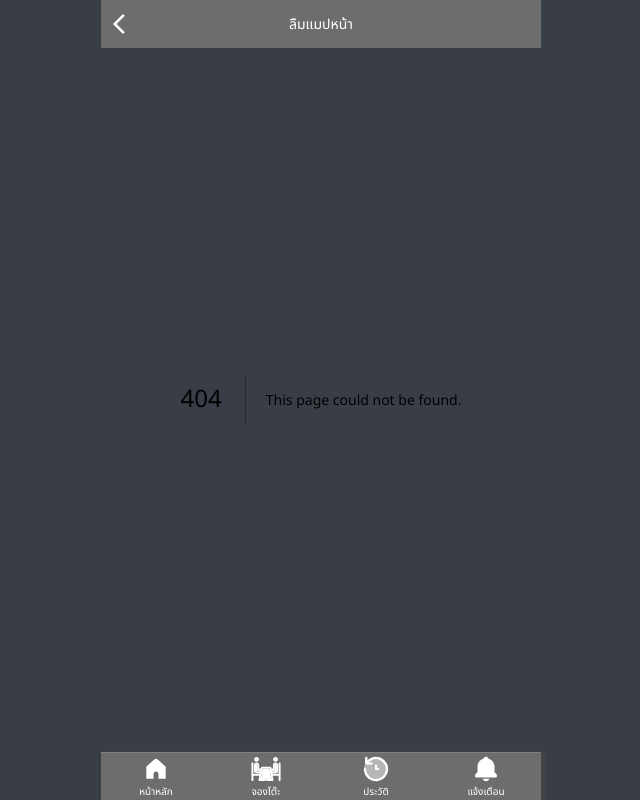
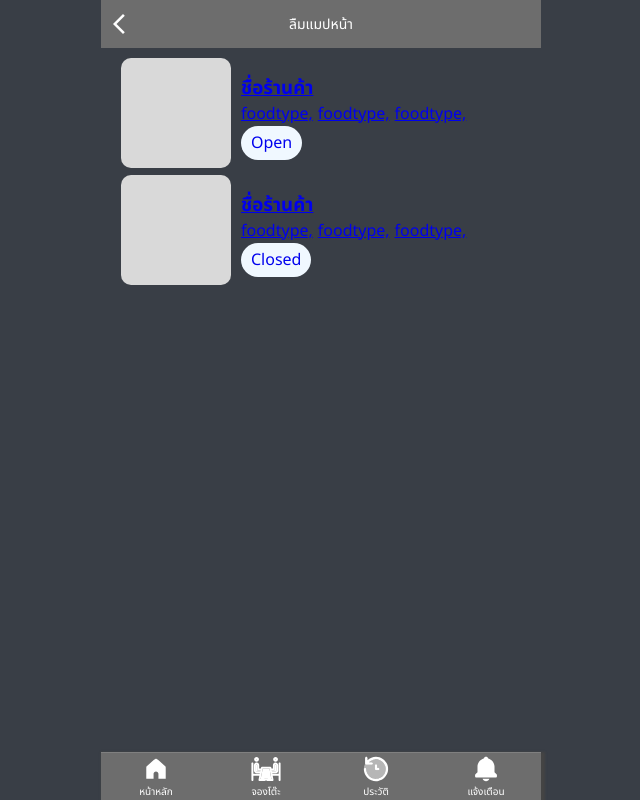
Before and after one commit to nsza521/softdevKMITL, a Next.js app in the folder frontend/: page /orderMenuChooseRes in a window 1280 px wide. Before the commit this address had no page. Shown: the whole page, without its empty margins (319-959 px from the left). Built offline with nearby package versions, Linux system fonts and the light colour scheme.

Commit message:
choose menu

```diff
--- /dev/null
+++ b/frontend/app/orderMenuChooseRes/orderMenuChooseRes.module.css
@@ -0,0 +1,32 @@
+.container{
+    margin-top: 58px;
+    padding: 0;
+    box-sizing: border-box;
+}
+
+.blog_item{
+    display: flex;
+    /* justify-content: center; */
+    gap: 10px;
+    overflow: hidden;
+    align-items: center;
+    margin: 0 20px;
+}
+
+.content {
+
+    ul{
+        display: flex;
+        gap: 5px;
+        li{
+            list-style: none;
+        }
+    }
+
+    p {
+        display: inline-block;
+        background-color: aliceblue;
+        padding: 5px 10px;
+        border-radius: 20px;
+    }
+}
--- /dev/null
+++ b/frontend/app/orderMenuChooseRes/page.tsx
@@ -0,0 +1,60 @@
+"use client";
+
+import { stat } from "fs";
+import styles from "./orderMenuChooseRes.module.css"
+import { useEffect, useState } from "react";
+import Link from "next/link";
+
+
+const mockUpUser = [
+    {
+        id: 1,
+        Restaurant: "ชื่อร้านค้า",
+        Foodtype: ["foodtype1","foodtype2","foodtype3"],
+        Status: "Open"
+    },
+    {
+        id: 2,
+        Restaurant: "ชื่อร้านค้า",
+        Foodtype: ["foodtype1","foodtype2","foodtype3"],
+        Status: "Closed"
+    },
+];
+
+
+
+
+export default function orderMenuChooseRes(){
+    const [status, setStatus] = useState("");
+
+    return(
+        <div className={styles.container}>
+                {mockUpUser.map((Rstr) => (
+            <Link className={styles.blog_item} key={Rstr.id}
+            href={
+                {
+                    pathname : '/orderMenuChooseMenu/[id]',
+                    query :{id: Rstr.id},
+                }} as={`/orderMenuChooseMenu/${encodeURIComponent(Rstr.id)}`}>
+                <div className={styles.image}>
+                    <img src="./Rectangle.svg" alt="ResPicture" />
+                </div>
+                <div className={styles.content}>
+                    <h3>ชื่อร้านค้า</h3>
+                    <ul>
+                        <li>foodtype,</li>
+                        <li>foodtype,</li>
+                        <li>foodtype,</li>
+                    </ul>
+                    {Rstr.Status === "Open" &&(
+                        <p className={styles.status}>Open</p>
+                    )}
+                    {Rstr.Status === "Closed" &&(
+                        <p className={styles.status}>Closed</p>
+                    )}
+                </div>
+            </Link>
+                ))}
+        </div>
+    )
+}
```
